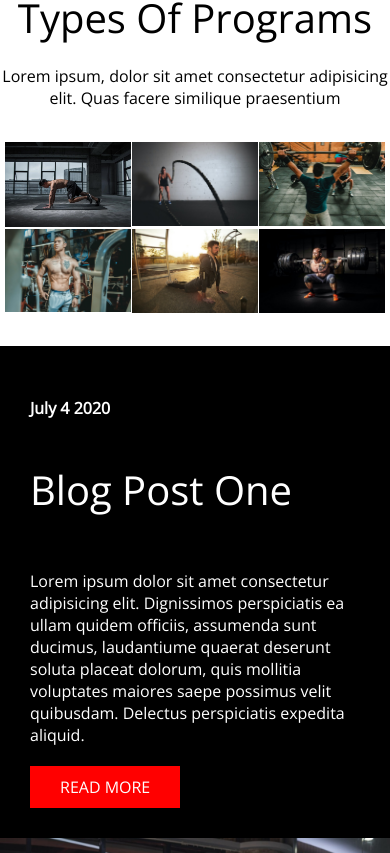
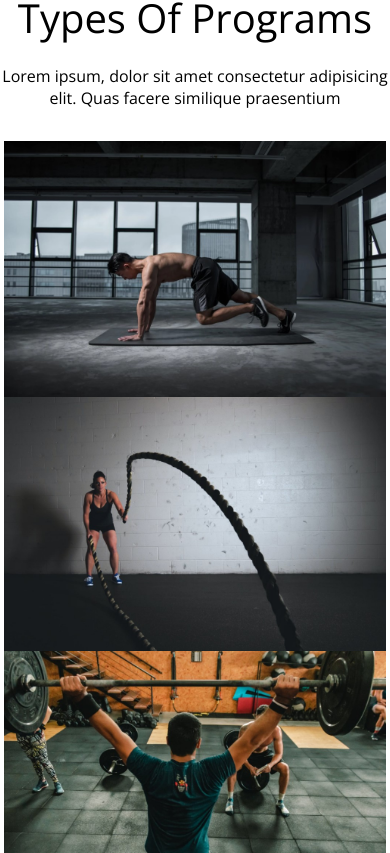
Before and after one commit to marcolvera/drew-fitness, a React (Create React App) app: page / in a window 390 px wide. Shown: the part 2651-3504 px from the top of the page. Built offline with nearby package versions, Linux system fonts and the light colour scheme.

Commit message:
add media query card3

```diff
--- a/src/components/Card2/Card2.module.css
+++ b/src/components/Card2/Card2.module.css
@@ -55,8 +55,6 @@
 .btn {
     text-decoration: none;
     background: red;
-    /* border: 1px solid white; */
-    /* border-radius: white 5px; */
     color: white;
     padding: 10px 30px;
     font-family: 'Open Sans', sans-serif;
--- a/src/components/Card3/Card3.module.css
+++ b/src/components/Card3/Card3.module.css
@@ -44,7 +44,12 @@
 
 /* Mobile */
 @media(max-width: 768px) {
-    /* .box {
-        display: none;
-    } */
+    .row {
+        flex-direction: column;
+        padding: 0 4px;
+    }
+
+    .img {
+        width: 100%;
+    }
  }
```
